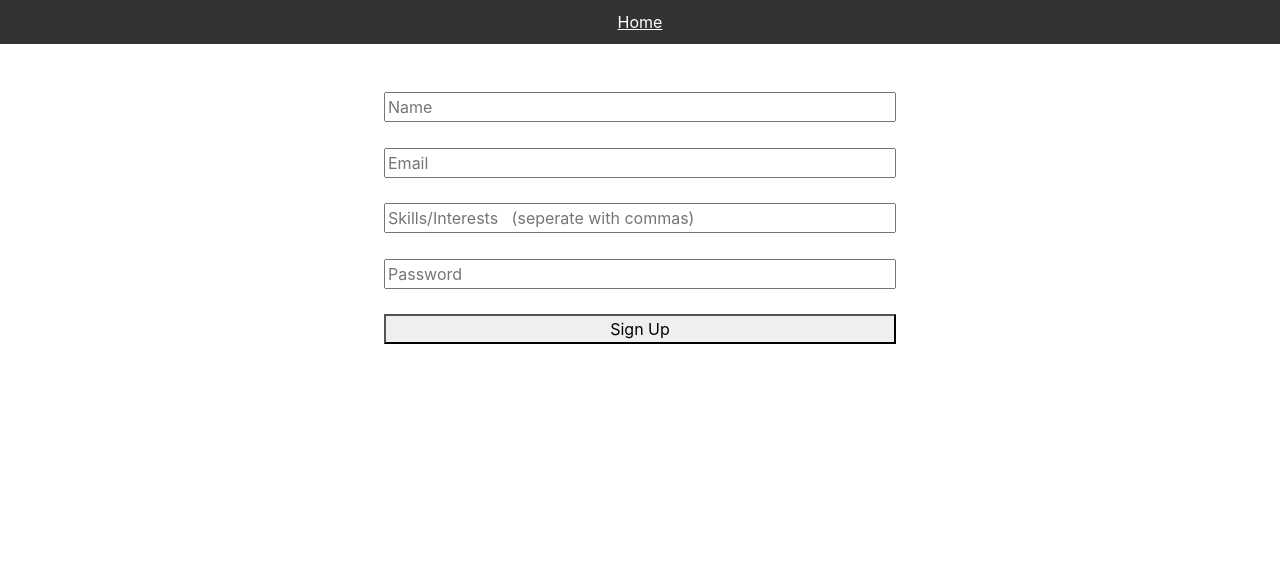
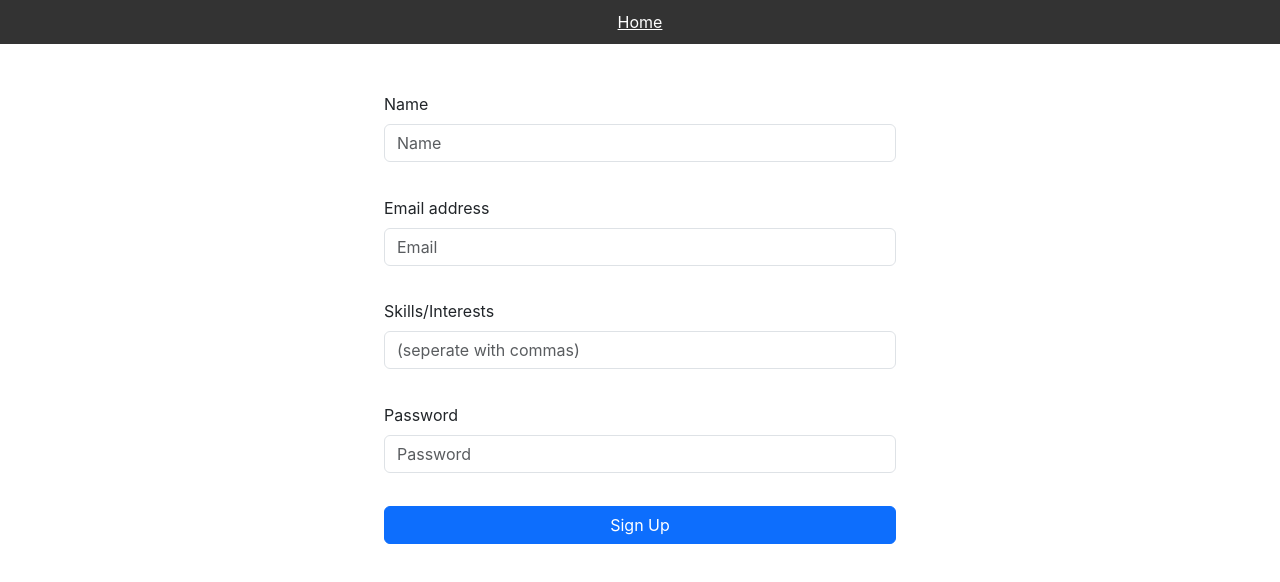
Before and after one commit to vardhan0604/easyHackTeams, a React (Create React App) app in the folder frontend/: page /register in a window 1280 px wide. Shown: the top 582 px of the page. Built offline with nearby package versions, Linux system fonts and the light colour scheme.

Commit message:
updated the styles of lofin and register components

```diff
--- a/frontend/src/components/Login/Login.jsx
+++ b/frontend/src/components/Login/Login.jsx
@@ -10,9 +10,15 @@ const Login = () => {
 
   return (
    <form style={styles.form} onSubmit={onSubmit}>
-    <input type="text" placeholder='Email'value={email} onChange={(e)=>{setEmail(e.target.value)}}/>
-    <input type="password" placeholder='Password' value={password} onChange={(e)=>{setPassword(e.target.value)}}/>
-    <button>Login</button>
+    <div className='mb-2'>
+        <label className="form-label">Email address</label>
+        <input type="text" className='form-control' placeholder='Email'value={email} onChange={(e)=>{setEmail(e.target.value)}}/>
+    </div>
+    <div className='mb-2'>
+        <label className="form-label">Password</label>
+        <input type="password" placeholder='Password' value={password}  className='form-control' onChange={(e)=>{setPassword(e.target.value)}}/>
+    </div>
+    <button className="btn btn-primary">Login</button>
    </form>
   )
 }
--- a/frontend/src/components/Register/Register.jsx
+++ b/frontend/src/components/Register/Register.jsx
@@ -14,11 +14,23 @@ const Register = () => {
   return (
     <div>
         <form onSubmit={onSubmit} style={styles.form}>
-            <input type="text" placeholder='Name' onChange={(e)=>{setName(e.target.value)}}/>
-            <input type="text" placeholder='Email' onChange={(e)=>{setEmail(e.target.value)}}/>
-            <input type="text" placeholder='Skills/Interests   (seperate with commas)' onChange={(e)=>{setSkills(e.target.value)}}/>
-            <input type="password" placeholder='Password' onChange={(e)=>{setPassword(e.target.value)}}/>
-            <button>Sign Up</button>
+         <div className="mb-2">
+            <label className="form-label">Name</label>
+            <input type="text" className='form-control' placeholder='Name' onChange={(e)=>{setName(e.target.value)}}/>
+         </div>
+         <div className="mb-2">
+            <label className="form-label">Email address</label>
+            <input type="text" className='form-control' placeholder='Email' onChange={(e)=>{setEmail(e.target.value)}}/>
+         </div>
+         <div className="mb-2">
+            <label className="form-label">Skills/Interests</label>
+            <input type="text" className='form-control' placeholder='(seperate with commas)' onChange={(e)=>{setSkills(e.target.value)}}/>
+         </div>
+         <div className="mb-2">
+            <label className="form-label">Password</label>
+            <input type="password"  className='form-control' placeholder='Password' onChange={(e)=>{setPassword(e.target.value)}}/>
+         </div>
+            <button className="btn btn-primary">Sign Up</button>
         </form>
     </div>
   )
```
